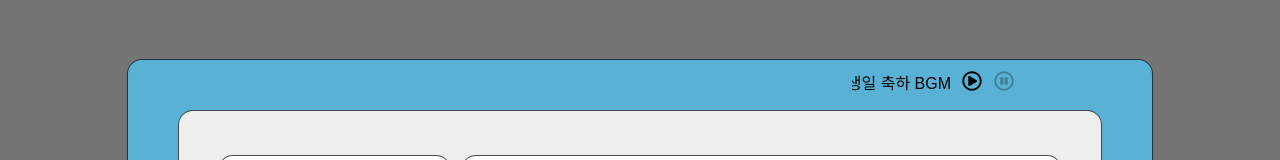
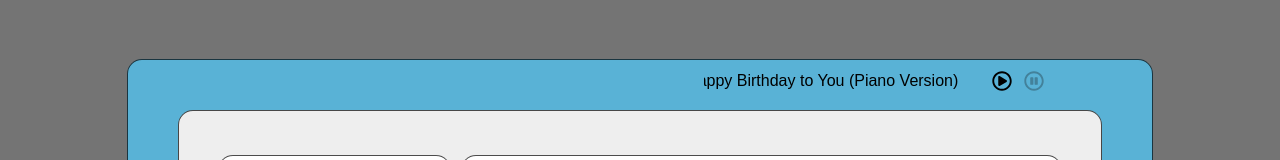
Before and after one commit to kwonboryong/Birthday-Project, a Next.js app: page /messagesFeed in a window 1280 px wide. Shown: the top 160 px of the page. Built offline with nearby package versions, Linux system fonts and the light colour scheme.

Commit message:
Update: BGM 컴포넌트 위치 조정

```diff
--- a/components/bgm/BGMPlayer.module.css
+++ b/components/bgm/BGMPlayer.module.css
@@ -1,11 +1,11 @@
 .container {
-  width: 200px;
+  width: 350px;
   display: flex;
   align-items: center;
 
   position: fixed;
   top: 70px;
-  right: 10%;
+  right: 4%;
   transform: translateX(-50%);
 
   z-index: 999;
@@ -15,10 +15,14 @@
     font-size: 20px;
     border: none;
     background-color: transparent;
+
+    display: flex;
+    align-items: center;
   }
 }
 
 .container p {
+  margin-right: 10px;
   white-space: nowrap;
   animation: slideText 5s steps(20) infinite;
 }
@@ -30,7 +34,7 @@
   }
 
   100% {
-    transform: translateX(-100%);
+    transform: translateX(-130%);
     opacity: 1;
   }
 }
--- a/components/bgm/BGMPlayer.tsx
+++ b/components/bgm/BGMPlayer.tsx
@@ -26,7 +26,7 @@ const BGMPlayer = () => {
 
   return (
     <div className={styles.container}>
-      <p className={styles.text}>생일 축하 BGM</p>
+      <p className={styles.text}>Happy Birthday to You (Piano Version)</p>
       <audio ref={audioRef} loop>
         <source src="/assets/audio/bgm.mp3" type="audio/mp3" />
         Your browser does not support the audio element.
```
